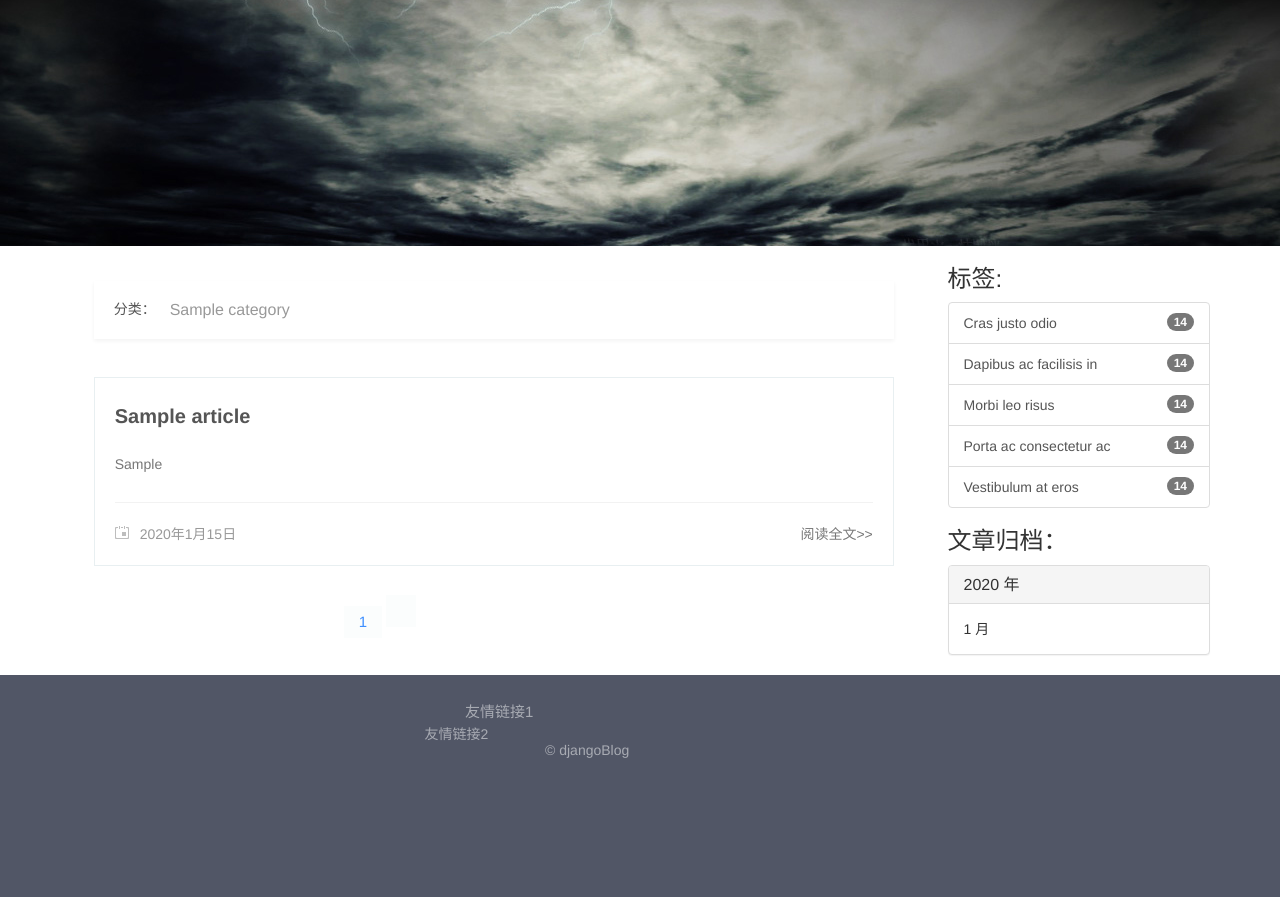
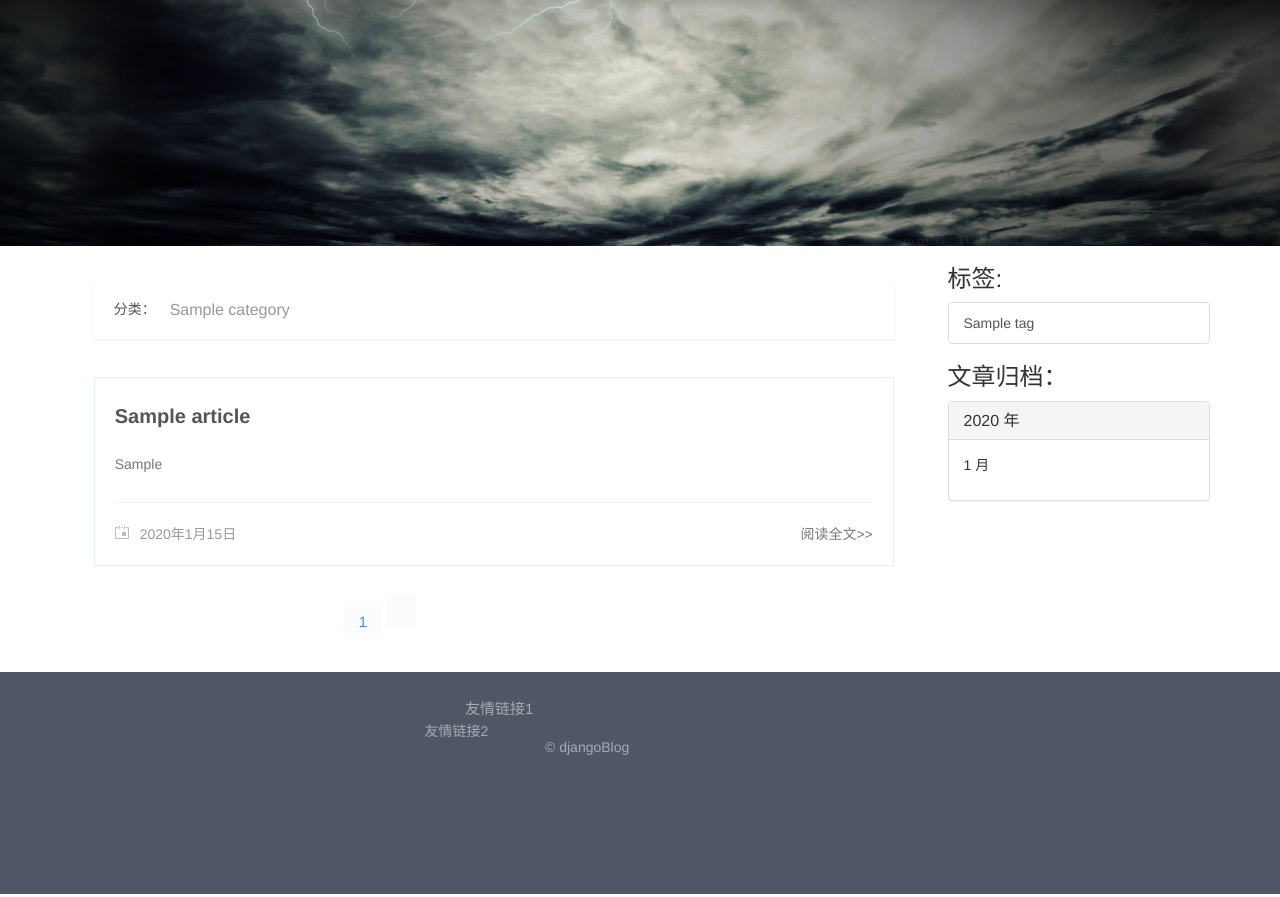
Before and after one commit to jukanntenn/django-blog-tutorial, a Django app: page / in a window 1280 px wide. Shown: the part 74-971 px from the top of the page. Run offline with Django 3.2, Linux system fonts and the light colour scheme; tables that the repository leaves empty hold one stand-in row (values such as "Sample post"); some libraries are stand-ins or nearby versions.

Commit message:
标签云和文章归档

```diff
--- a/blog/models.py
+++ b/blog/models.py
@@ -7,13 +7,11 @@ import datetime
 # Create your models here.
 class ArticleManage(models.Manager):
     def archive(self):
-        date_list = Article.objects.datetimes('created_time', 'month')
+        date_list = Article.objects.datetimes('created_time', 'month', order='DESC')
         date_dict = defaultdict(list)
         for d in date_list:
-            print(type(d.year))
-            print(type(d.month))
             date_dict[d.year].append(d.month)
-        return dict(date_dict)  # 模板不支持defaultdict
+        return sorted(date_dict.items(), reverse=True)  # 模板不支持defaultdict
 
 
 class Article(models.Model):
--- a/blog/templates/blog/index.html
+++ b/blog/templates/blog/index.html
@@ -49,21 +49,16 @@
                 <!-- tags -->
                 <h3>标签:</h3>
                 <div class="list-group">
-                    <a href="#" class="list-group-item"><span class="badge">14</span>Cras justo odio</a>
-                    <a href="#" class="list-group-item"><span class="badge">14</span>Dapibus ac facilisis in</a>
-                    <a href="#" class="list-group-item"><span class="badge">14</span>Morbi leo risus</a>
-                    <a href="#" class="list-group-item"><span class="badge">14</span>Porta ac consectetur ac</a>
-                    <a href="#" class="list-group-item"><span class="badge">14</span>Vestibulum at eros</a>
                     {% for tag in tag_list %}
-                        <a href="{% url 'blog:tags' tag.pk %}" class="list-group-item"><span
-                                class="badge">14</span>{{ tag.name }}</a>
+                        <a href="{% url 'blog:tag' tag.pk %}" class="list-group-item"><span
+                                class="badge"></span>{{ tag.name }}</a>
                     {% endfor %}
                 </div>
 
                 <!-- archive -->
                 <h3>文章归档：</h3>
                 <div class="panel-group" id="accordion" role="tablist" aria-multiselectable="true">
-                    {% for year,months in date_archive.items %}
+                    {% for year,months in date_archive %}
                         <div class="panel panel-default">
                             <div class="panel-heading" role="tab" id="heading{{ forloop.counter }}">
                                 <h4 class="panel-title">
@@ -78,7 +73,7 @@
                                  aria-labelledby="heading{{ forloop.counter }}">
                                 <div class="panel-body">
                                     {% for month in months %}
-                                        {{ month }} 月
+                                        <p>{{ month }} 月</p>
                                     {% endfor %}
                                 </div>
                             </div>
--- a/blog/views.py
+++ b/blog/views.py
@@ -19,7 +19,7 @@ class IndexView(ListView):
     def get_context_data(self, **kwargs):
         kwargs['category_list'] = Category.objects.all().order_by('name')
         kwargs['date_archive'] = Article.objects.archive()
-        print(kwargs['date_archive'])
+        kwargs['tag_list'] = Tag.objects.all().order_by('name')
         return super(IndexView, self).get_context_data(**kwargs)
 
 
```
